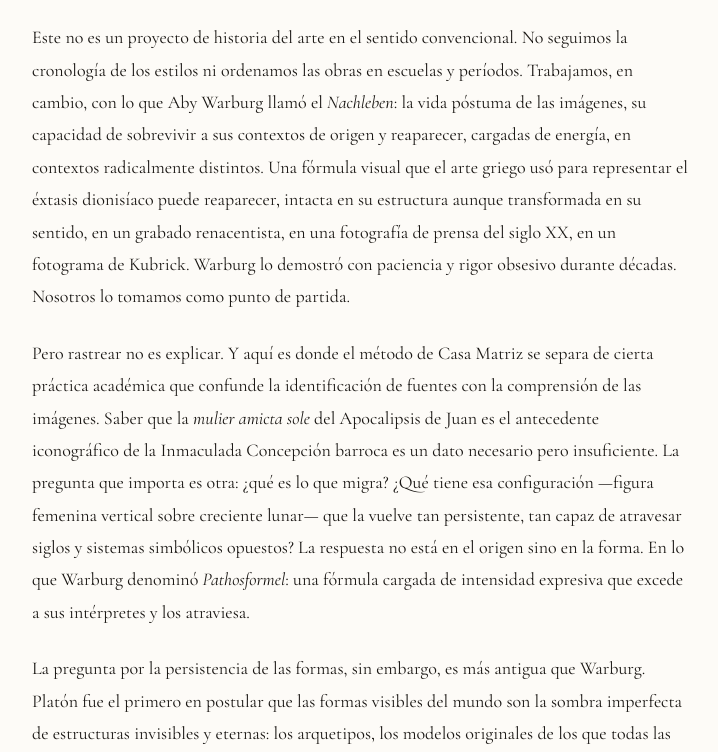
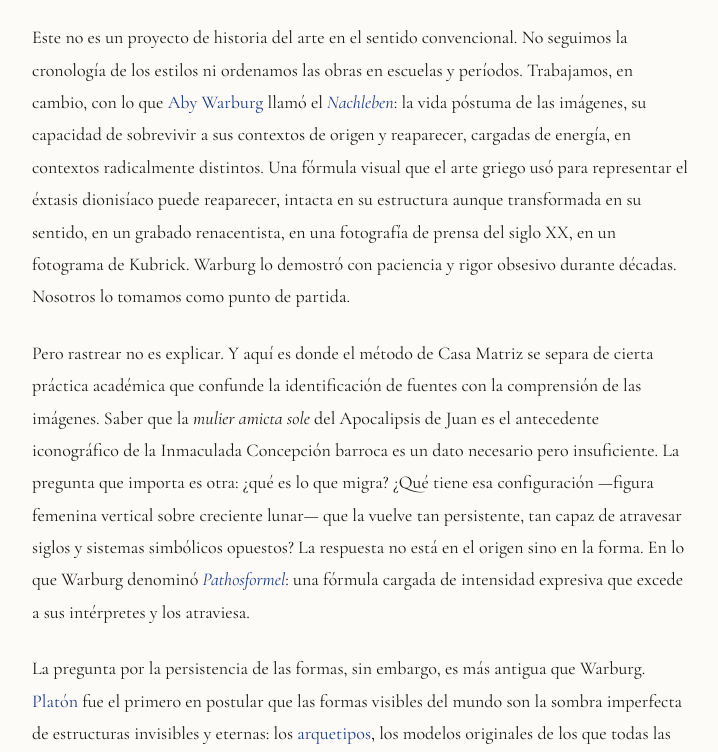
Before and after one commit to casamatrizastro/casa-matriz, a plain HTML site: page sobre.html in a window 1280 px wide. Shown: the part 1108-1860 px from the top of the page, without its empty margins (280-998 px from the left). Drawn offline with nearby package versions, Linux system fonts and the light colour scheme.

Commit message:
Update sobre.html

```diff
--- a/sobre.html
+++ b/sobre.html
@@ -27,6 +27,7 @@
 .about-content hr {
   border: none; height: 1px; background: var(--border); margin: 3rem auto; width: 48px;
 }
+.about-content a { color: var(--accent-ultramarine); }
 .about-content h2 {
   font-family: var(--serif); font-size: 1.5rem; font-weight: 500;
   margin-bottom: 1.25rem; margin-top: 0.5rem;
```
